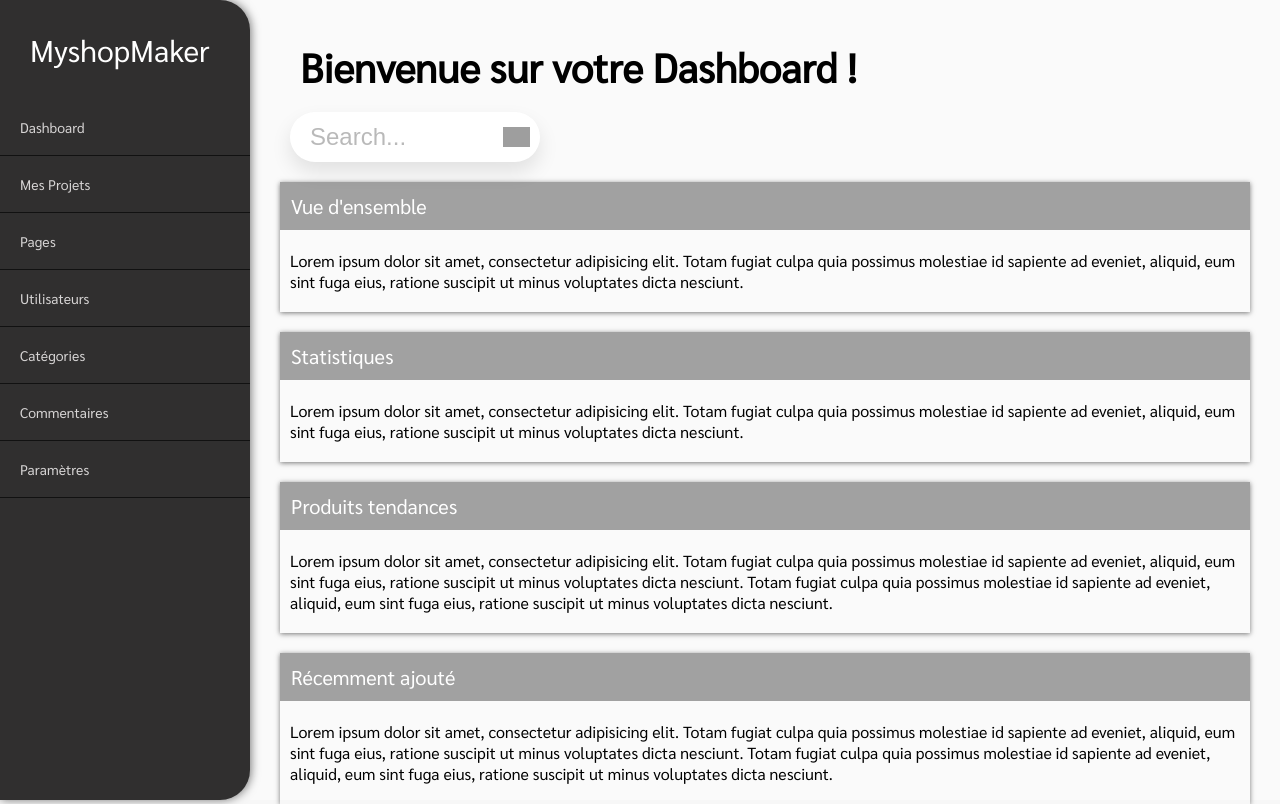
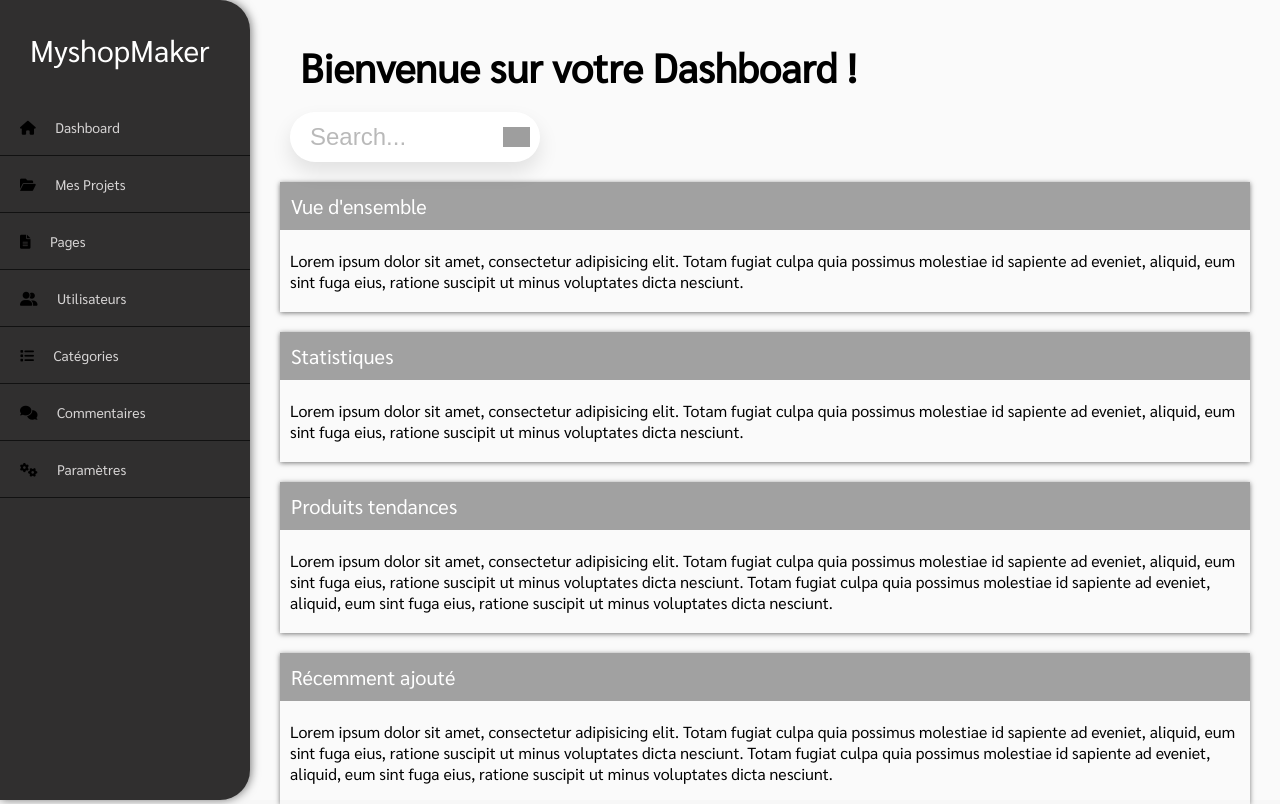
Before and after one commit to hugoassuncaorodrigues/projet_annuel_esgi, a PHP site: page /View/dashboard.view.php in a window 1280 px wide. Run offline with PHP 8.4, Linux system fonts and the light colour scheme; grey boxes are pictures that could not be loaded.

Commit message:
fix: add icons to sidebar

```diff
--- a/framework/src/scss/components/_sidebar.scss
+++ b/framework/src/scss/components/_sidebar.scss
@@ -30,19 +30,29 @@
 	list-style: none;
 }
 
-.sidebar nav ul li {
+.sidebar nav ul li  {
 	font-size: 70%;
 	padding: 19px 0;
 	padding-left: 20px;
 	border-bottom: 0.5px solid #111;
+
 }
+
+.sidebar nav ul li a  {
+	margin-left: 16px;
+}
+
+
+
 
 .sidebar nav ul li:nth-child(1):hover { // active = au survol, fond change de couleur
 	background-color: #A1A1A1;
+
 }
 
 .sidebar nav ul li:nth-child(1).active {  // hover = au survol, police change de couleur
 	background-color: #A1A1A1;
+
 }
 
 .sidebar nav ul li:nth-child(2):hover {
--- a/www/View/dashboard.view.php
+++ b/www/View/dashboard.view.php
@@ -3,27 +3,53 @@
 <head>
   <meta charset="UTF-8">
   <title>CMS MyShopMaker</title>
+  <link rel="stylesheet" href="https://cdnjs.cloudflare.com/ajax/libs/font-awesome/6.0.0/css/all.min.css" integrity="sha512-9usAa10IRO0HhonpyAIVpjrylPvoDwiPUiKdWk5t3PyolY1cOd4DSE0Ga+ri4AuTroPR5aQvXU9xC6qOPnzFeg==" crossorigin="anonymous" referrerpolicy="no-referrer" />
   <link rel="stylesheet" href="./dist/main.css">
 
 </head>
 <body>
 <header>
-		<div class="logo">Xero<span>Source</span></div>
 	</header>
 	<div class="nav-btn">Menu</div>
 	<div class="container">
 
 		<div class="sidebar">
 			<nav>
-				<a href="#">Myshop<span>Maker</span></a>
+				<a href="#">Myshop<span>Maker</span>
+				<div class="logo"> </div>
+			    </a>
 				<ul>
-					<li><a href="#">Dashboard</a></li>
-					<li><a href="#">Mes Projets</a></li>
-					<li><a href="#">Pages</a></li>
-					<li><a href="#">Utilisateurs</a></li>
-					<li><a href="#">Catégories</a></li>  <!-- rajouter les pictos -->
-					<li><a href="#">Commentaires</a></li>
-					<li><a href="#">Paramètres</a></li>
+					<li>
+					<i class="fa-solid fa-house navbar-icon"></i>
+						<a href="#">Dashboard</a>
+				    </li>
+
+					<li>
+					<i class="fa-solid fa-folder-open navbar-icon"></i>
+						<a href="#">Mes Projets</a>
+
+				</li>
+					<li>
+					<i class="fa-solid fa-file-lines navbar-icon"></i>
+						<a href="#">Pages</a>
+
+				</li>
+					<li>
+					<i class="fa-solid fa-user-group navbar-icon"></i>
+						<a href="#">Utilisateurs</a>
+				</li>
+					<li>
+					<i class="fa-solid fa-list navbar-icon"></i>
+						<a href="#">Catégories</a>
+				</li>
+					<li>
+					<i class="fa-solid fa-comments navbar-icon"></i>
+						<a href="#">Commentaires</a>
+				</li>
+					<li>
+					<i class="fa-solid fa-gears navbar-icon"></i>
+						<a href="#">Paramètres</a>
+					</li>
 
 				</ul>
 			</nav>
--- a/www/dist/main.css
+++ b/www/dist/main.css
@@ -433,6 +433,10 @@ header {
   border-bottom: 0.5px solid #111;
 }
 
+.sidebar nav ul li a {
+  margin-left: 16px;
+}
+
 .sidebar nav ul li:nth-child(1):hover {
   background-color: #A1A1A1;
 }
```
